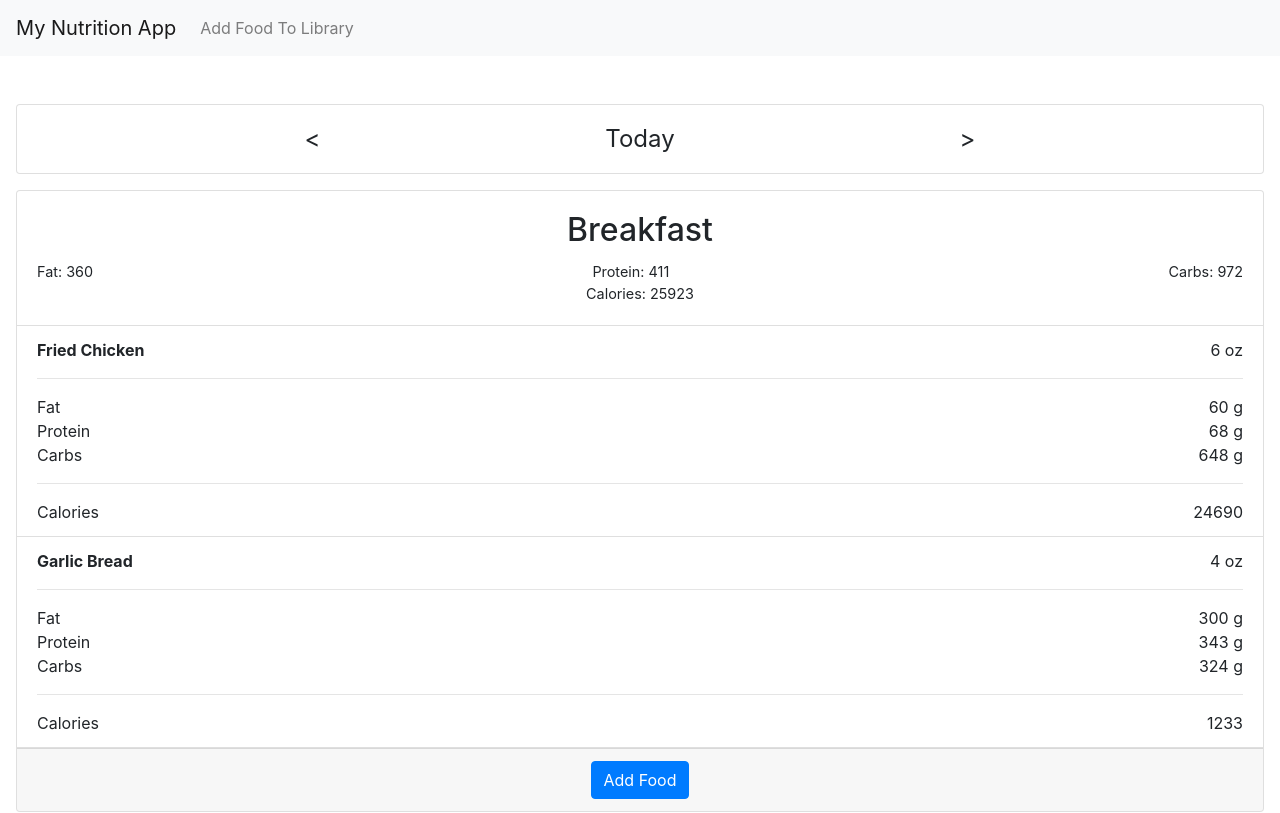
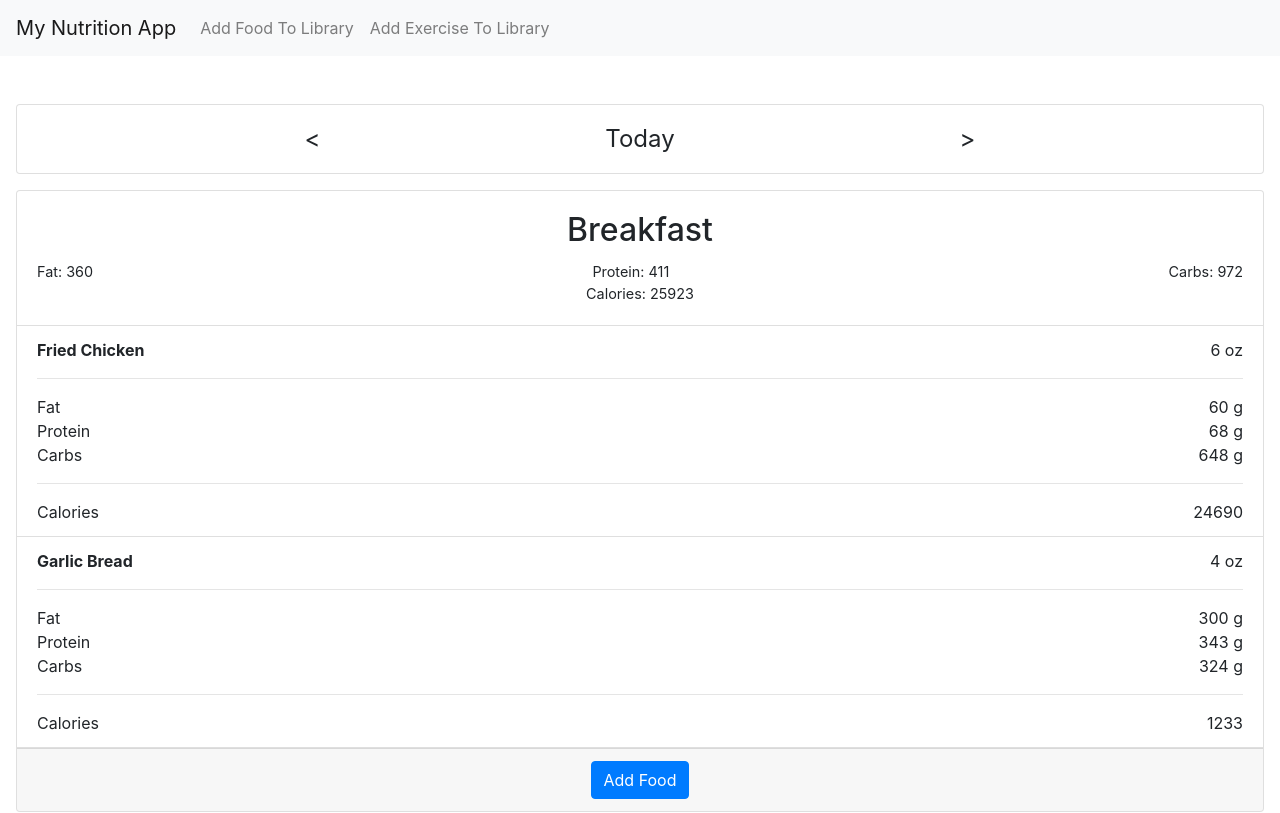
Before and after one commit to ctram/my-nutrition-app, a React (Create React App) app: page / in a window 1280 px wide. Shown: the top 813 px of the page. Built offline with nearby package versions, Linux system fonts and the light colour scheme.

Commit message:
adds to the navbar, a link to page for adding a new exercise template

```diff
--- a/src/components/NavBar.js
+++ b/src/components/NavBar.js
@@ -20,6 +20,11 @@ function NavBar() {
               Add Food To Library
             </Link>
           </li>
+          <li className="nav-item">
+            <Link to="/add-exercise-to-library" className="nav-link">
+              Add Exercise To Library
+            </Link>
+          </li>
         </ul>
       </div>
     </nav>
```
